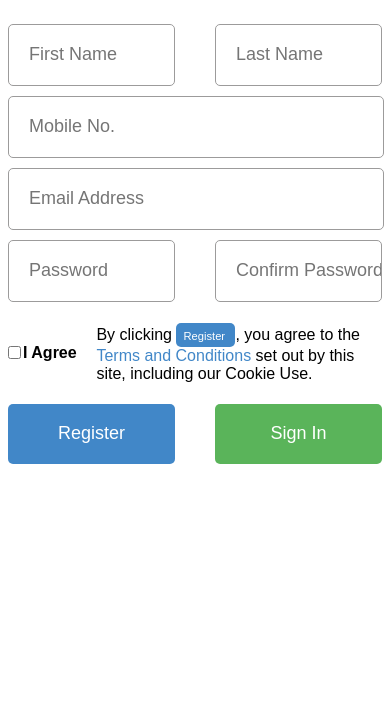
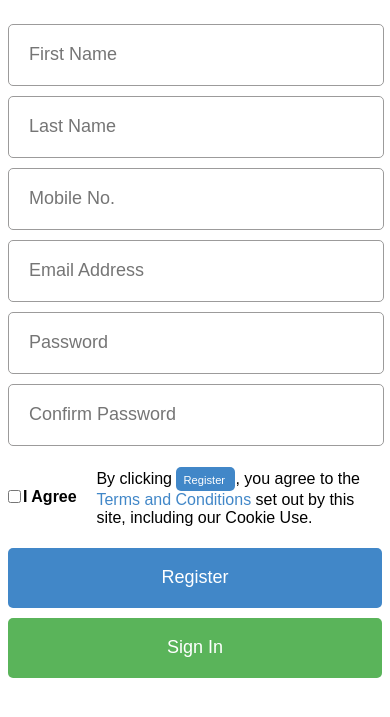
Before and after one commit to tuho9428/hw, a plain HTML site: page hw1/index.html in a window 390 px wide. Shown: the part 61-778 px from the top of the page. Drawn offline with Linux system fonts and the light colour scheme.

Commit message:
adjust the layout when the screen size is smaller than 768 pixels.

```diff
--- a/hw1/style.css
+++ b/hw1/style.css
@@ -3,8 +3,8 @@ body {
 }
 
 .container {
-    margin: 0 auto;
-    max-width: 600px;
+  margin: 0 auto;
+  max-width: 600px;
 }
 
 #signUp {
@@ -34,15 +34,13 @@ input:focus {
   height: 15px;
 }
 
-.nameContainer {
+.nameContainer,
+.btnContainer,
+.passwordContainer {
   display: flex;
   gap: 40px;
 }
 
-.passwordContainer {
-  display: flex;
-  gap: 40px;
-}
 .policyContainer {
   display: flex;
   align-items: center;
@@ -59,11 +57,6 @@ input:focus {
 }
 .policyText {
   flex: 4;
-}
-
-.btnContainer {
-  display: flex;
-  gap: 40px;
 }
 
 button {
@@ -107,3 +100,11 @@ button {
   text-decoration: none;
   color: #4187c8;
 }
+
+@media (max-width: 768px) {
+  .nameContainer,
+  .btnContainer,
+  .passwordContainer {
+    display: block;
+  }
+}
```
